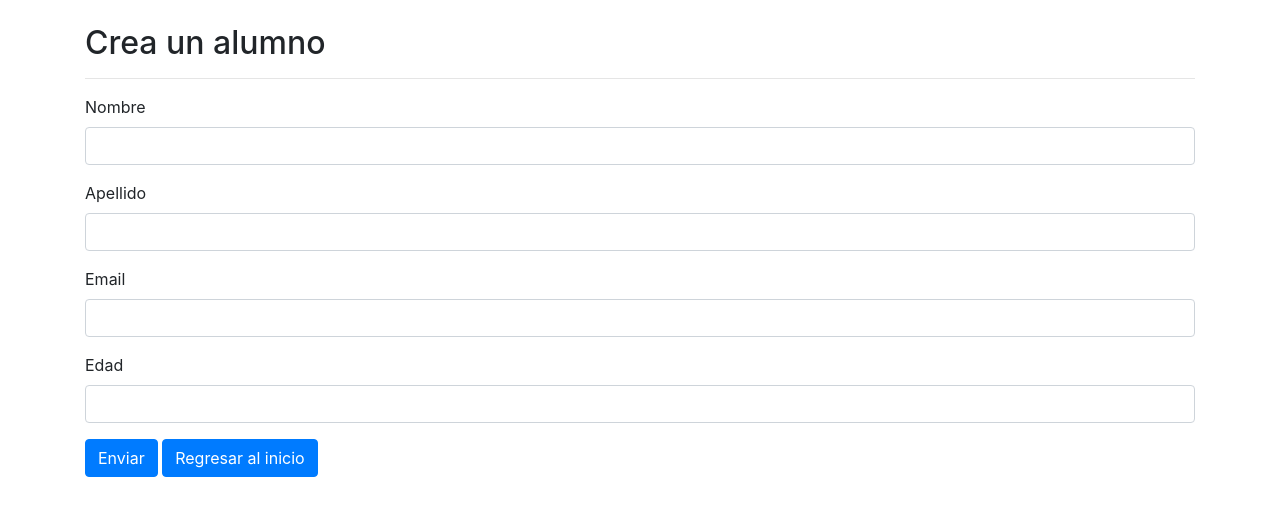
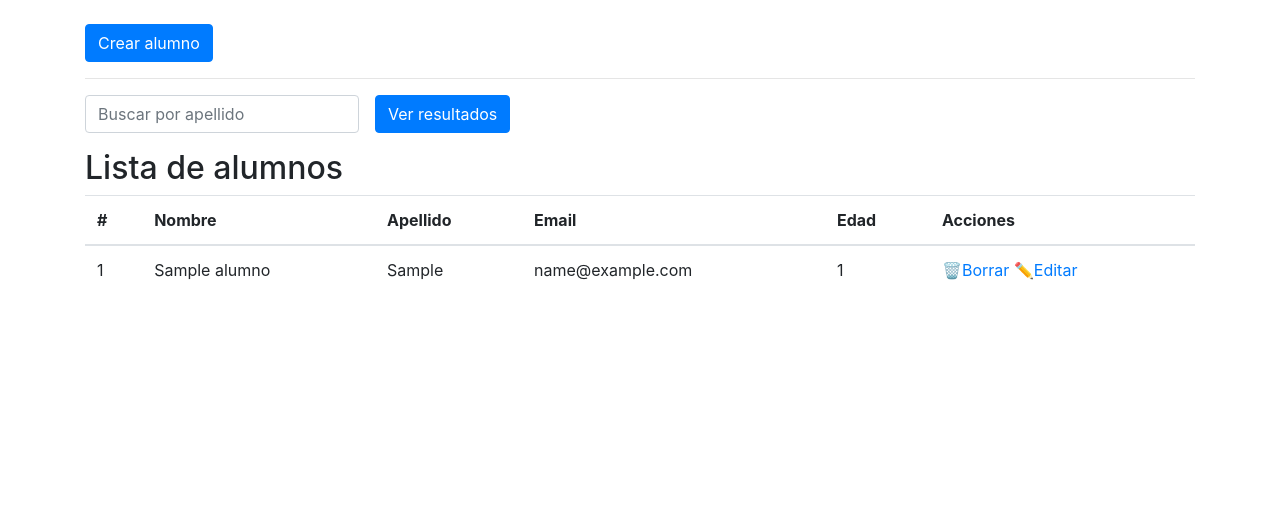
Before and after one commit to ronytacodev/crud_php_mysql_pdo_bootstrap, a PHP site: page / in a window 1280 px wide. Shown: the top 516 px of the page. Run offline with PHP 8.4, Linux system fonts and the light colour scheme; tables that the repository leaves empty hold one stand-in row (values such as "Sample post").

Commit message:
add funcionality READ

```diff
--- a/index.php
+++ b/index.php
@@ -1,34 +1,102 @@
+<?php
+include 'funciones.php';
+
+$error = false;
+$config = include 'config.php';
+
+try {
+    $dsn = 'mysql:host=' . $config['db']['host'] . ';dbname=' . $config['db']['name'];
+    $conexion = new PDO($dsn, $config['db']['user'], $config['db']['pass'], $config['db']['options']);
+
+    if (isset($_POST['apellido'])) {
+        $consultaSQL = "SELECT * FROM alumnos WHERE apellido LIKE '%" . $_POST['apellido'] . "%'";
+    } else {
+        $consultaSQL = "SELECT * FROM alumnos";
+    }
+
+    $sentencia = $conexion->prepare($consultaSQL);
+    $sentencia->execute();
+
+    $alumnos = $sentencia->fetchAll();
+} catch (PDOException $error) {
+    $error = $error->getMessage();
+}
+
+$titulo = isset($_POST['apellido']) ? 'Lista de alumnos (' . $_POST['apellido'] . ')' : 'Lista de alumnos';
+?>
+
 <?php include "templates/header.php"; ?>
+
+<?php
+if ($error) {
+    ?>
+    <div class="container mt-2">
+        <div class="row">
+            <div class="col-md-12">
+                <div class="alert alert-danger" role="alert">
+                    <?= $error ?>
+                </div>
+            </div>
+        </div>
+    </div>
+<?php
+}
+?>
 
 <div class="container">
     <div class="row">
         <div class="col-md-12">
-            <h2 class="mt-4">Crea un alumno</h2>
+            <a href="crear.php" class="btn btn-primary mt-4">Crear alumno</a>
             <hr>
-            <form method="post">
-                <div class="form-group">
-                    <label for="nombre">Nombre</label>
-                    <input type="text" name="nombre" id="nombre" class="form-control">
+            <form method="post" class="form-inline">
+                <div class="form-group mr-3">
+                    <input type="text" id="apellido" name="apellido" placeholder="Buscar por apellido" class="form-control">
                 </div>
-                <div class="form-group">
-                    <label for="apellido">Apellido</label>
-                    <input type="text" name="apellido" id="apellido" class="form-control">
-                </div>
-                <div class="form-group">
-                    <label for="email">Email</label>
-                    <input type="email" name="email" id="email" class="form-control">
-                </div>
-                <div class="form-group">
-                    <label for="edad">Edad</label>
-                    <input type="text" name="edad" id="edad" class="form-control">
-                </div>
-                <div class="form-group">
-                    <input type="submit" name="submit" class="btn btn-primary" value="Enviar">
-                    <a class="btn btn-primary" href="index.php">Regresar al inicio</a>
-                </div>
+                <button type="submit" name="submit" class="btn btn-primary">Ver resultados</button>
             </form>
         </div>
     </div>
 </div>
 
+<div class="container">
+    <div class="row">
+        <div class="col-md-12">
+            <h2 class="mt-3"><?= $titulo ?></h2>
+            <table class="table">
+                <thead>
+                    <tr>
+                        <th>#</th>
+                        <th>Nombre</th>
+                        <th>Apellido</th>
+                        <th>Email</th>
+                        <th>Edad</th>
+                        <th>Acciones</th>
+                    </tr>
+                </thead>
+                <tbody>
+                    <?php
+                    if ($alumnos && $sentencia->rowCount() > 0) {
+                        foreach ($alumnos as $fila) {
+                            ?>
+                            <tr>
+                                <td><?php echo escapar($fila["id"]); ?></td>
+                                <td><?php echo escapar($fila["nombre"]); ?></td>
+                                <td><?php echo escapar($fila["apellido"]); ?></td>
+                                <td><?php echo escapar($fila["email"]); ?></td>
+                                <td><?php echo escapar($fila["edad"]); ?></td>
+                                <td>
+                                    <a href="<?= 'borrar.php?id=' . escapar($fila["id"]) ?>">🗑️Borrar</a>
+                                    <a href="<?= 'editar.php?id=' . escapar($fila["id"]) ?>" .>✏️Editar</a>
+                                </td>
+                            </tr>
+                    <?php
+                        }
+                    }
+                    ?>
+                <tbody>
+            </table>
+        </div>
+    </div>
+</div>
+
 <?php include "templates/footer.php"; ?>
```
